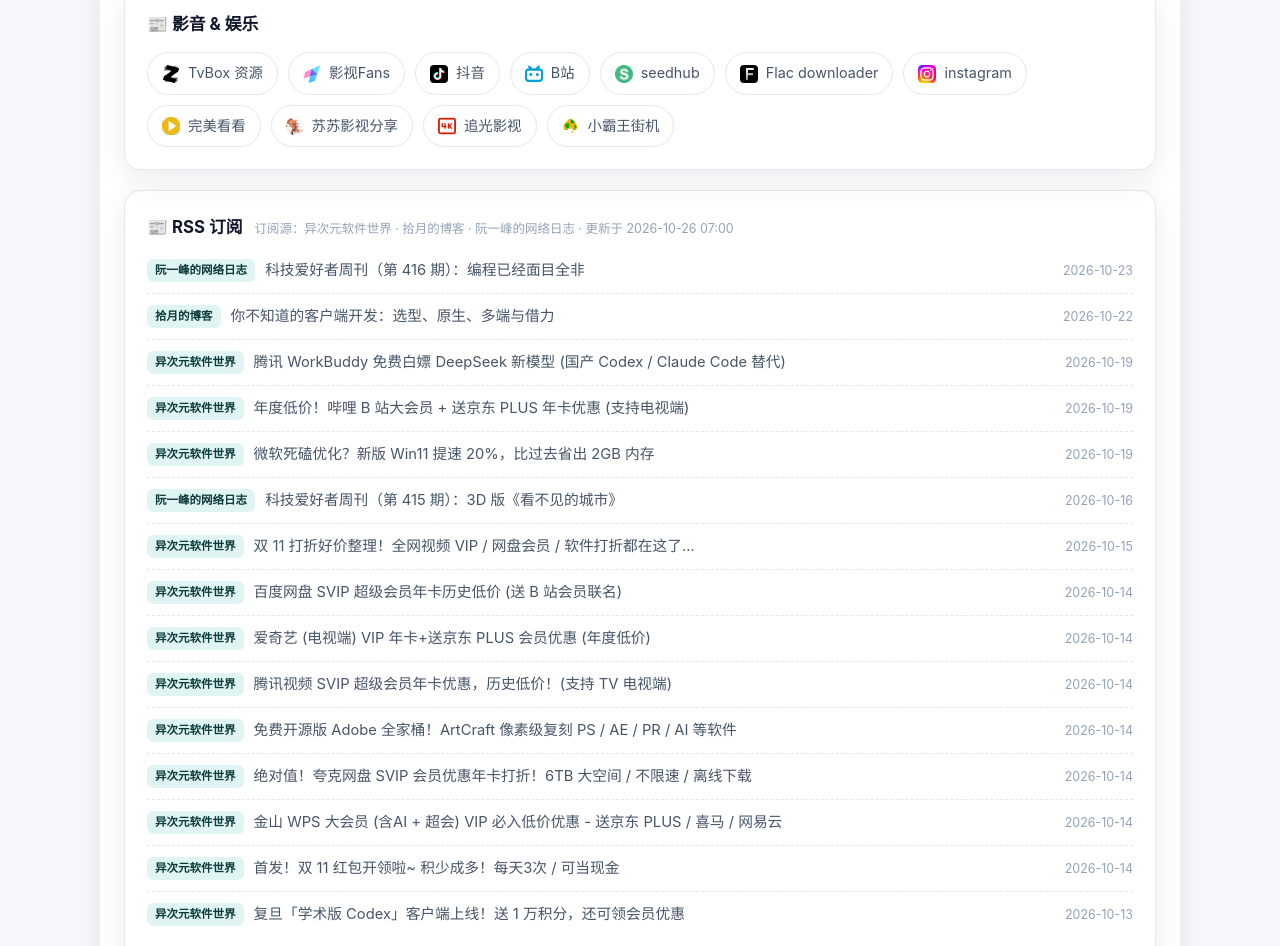
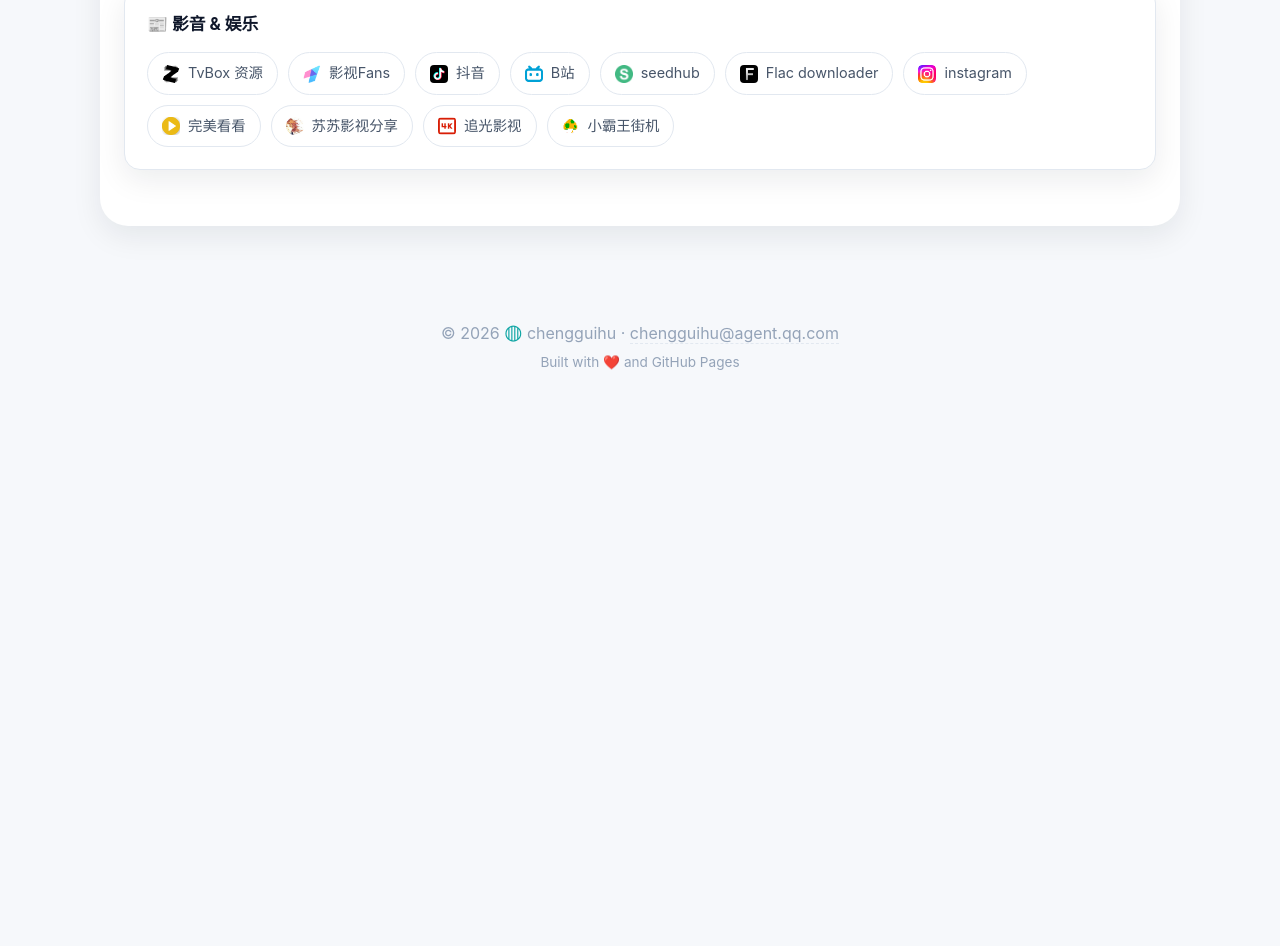
Before and after one commit to chenggui-hu/small-wafer, a plain HTML site: page index.html in a window 1280 px wide. Shown: the part 979-1925 px from the top of the page. After the commit the page ends 1418 px from the top, so only its background shows below. Drawn offline with Linux system fonts and the light colour scheme.

Commit message:
删除首页RSS订阅模块

```diff
--- a/index.html
+++ b/index.html
@@ -123,15 +123,6 @@
         </div>
       </div>
     </div>
-
-    <!-- RSS 订阅文章 -->
-    <div class="rss-card">
-      <div class="rss-head">
-        <h3>📰 RSS 订阅</h3>
-        <span class="rss-updated" id="rssUpdated"></span>
-      </div>
-      <ul class="rss-list" id="rssList"></ul>
-    </div>
   </section>
 
   <!-- 页脚 -->
@@ -141,6 +132,5 @@
   </footer>
 
   <script src="js/main.js?v=20261007i"></script>
-  <script src="js/rss-feed.js?v=20261024a"></script>
 </body>
 </html>
```
